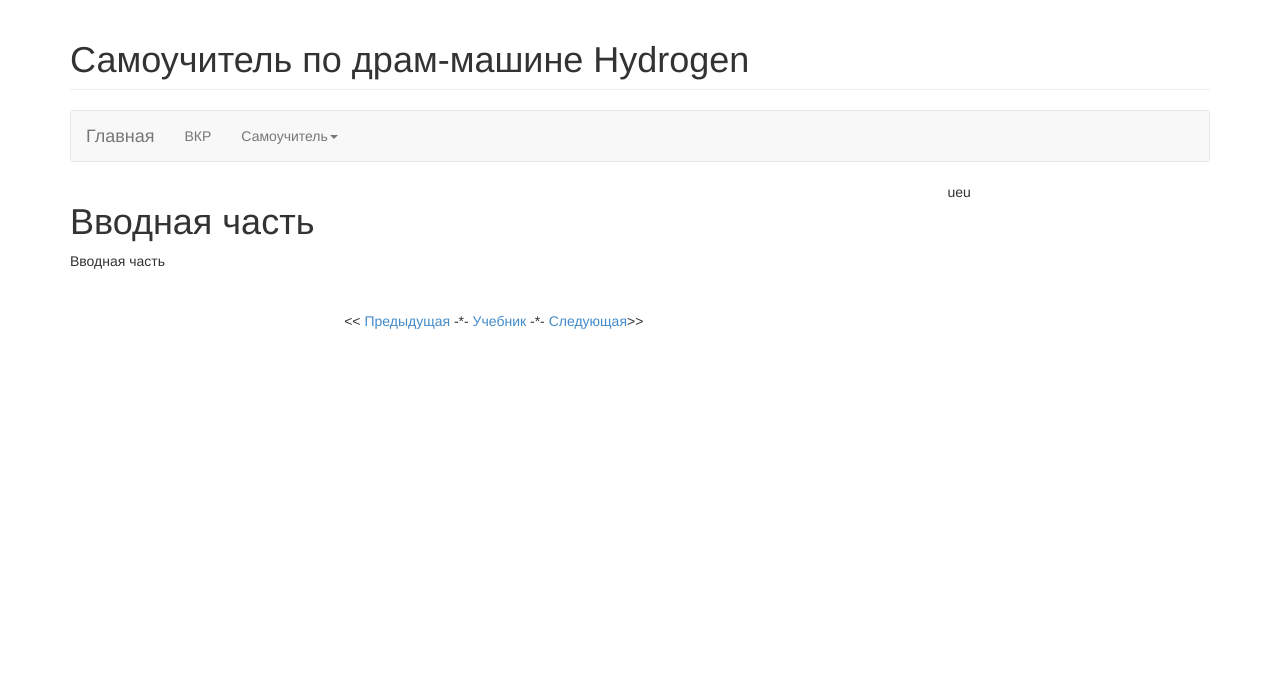
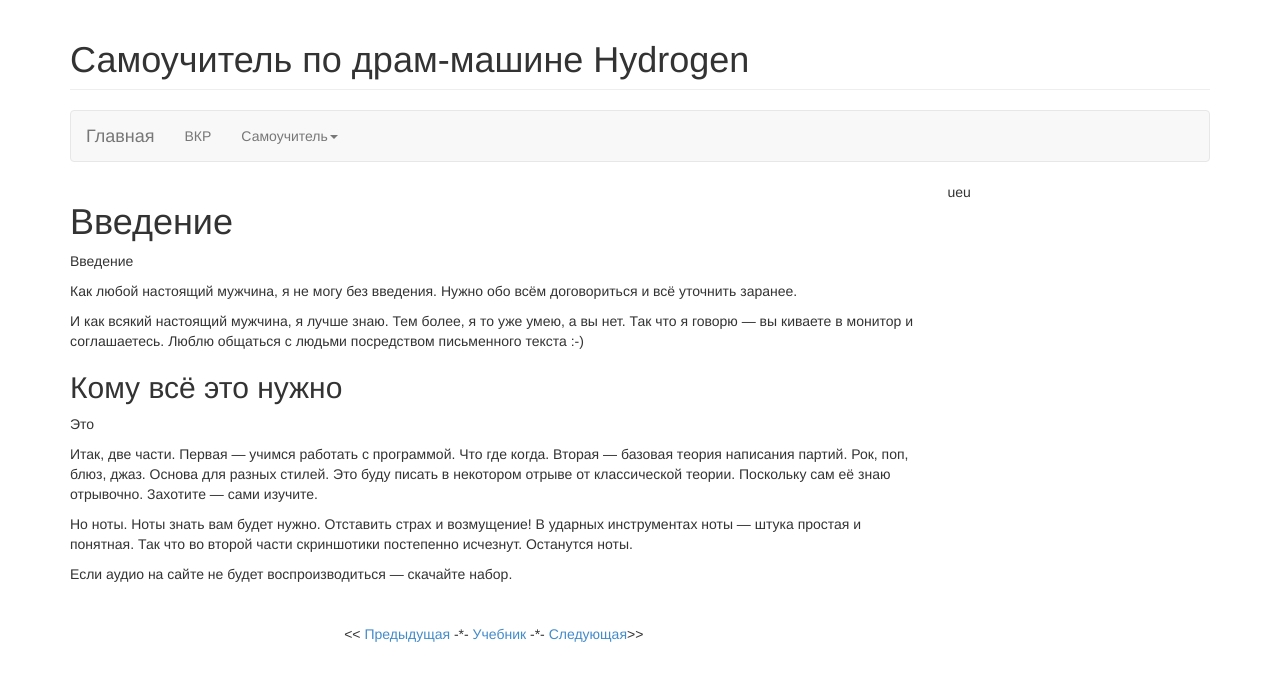
Before and after one commit to utkorose/teach-hydrogen, a Jekyll site: the page built from samouchitel/vvod/index.md, in a window 1280 px wide. Shown: the top 681 px of the page. Built offline with Jekyll 4.4.1, drawn with Linux system fonts in a browser that asks for light colours.

```diff
--- a/samouchitel/vvod/index.md
+++ b/samouchitel/vvod/index.md
@@ -1,12 +1,25 @@
 ---
-title: Вводная часть
+title: Введение
 author: Администратор Сайта
 layout: page
 ---
-Вводная часть
+Введение
+
+Как любой настоящий мужчина, я не могу без введения. Нужно обо всём договориться и всё уточнить заранее.
+
+И как всякий настоящий мужчина, я лучше знаю. Тем более, я то уже умею, а вы нет. Так что я говорю — вы киваете в монитор и соглашаетесь. Люблю общаться с людьми посредством письменного текста :-)
+## Кому всё это нужно
+Это
+
+Итак, две части. Первая — учимся работать с программой. Что где когда. Вторая — базовая теория написания партий. Рок, поп, блюз, джаз. Основа для разных стилей. Это буду писать в некотором отрыве от классической теории. Поскольку сам её знаю отрывочно. Захотите — сами изучите.
+
+Но ноты. Ноты знать вам будет нужно. Отставить страх и возмущение! В ударных инструментах ноты — штука простая и понятная. Так что во второй части скриншотики постепенно исчезнут. Останутся ноты.
+
+Если аудио на сайте не будет воспроизводиться — скачайте набор.
+
 
 &nbsp;
 
 <p style="text-align: center;">
-  << <a href="/samouchitel/vvod/">Предыдущая</a> -*- <a href="/samouchitel/">Учебник</a>  -*- <a href="/samouchitel/vvod/istoriya/">Следующая</a>>>
+  << <a href="/samouchitel/vvod/">Предыдущая</a> -*- <a href="/samouchitel/">Учебник</a>  -*- <a href="/samouchitel/work/">Следующая</a>>>
 </p>
```
Also changed, not shown: samouchitel/byauthor/index.md (+12 -0 lines), samouchitel/vvod/istoriya/index.md (deleted, +0 -17 lines).
